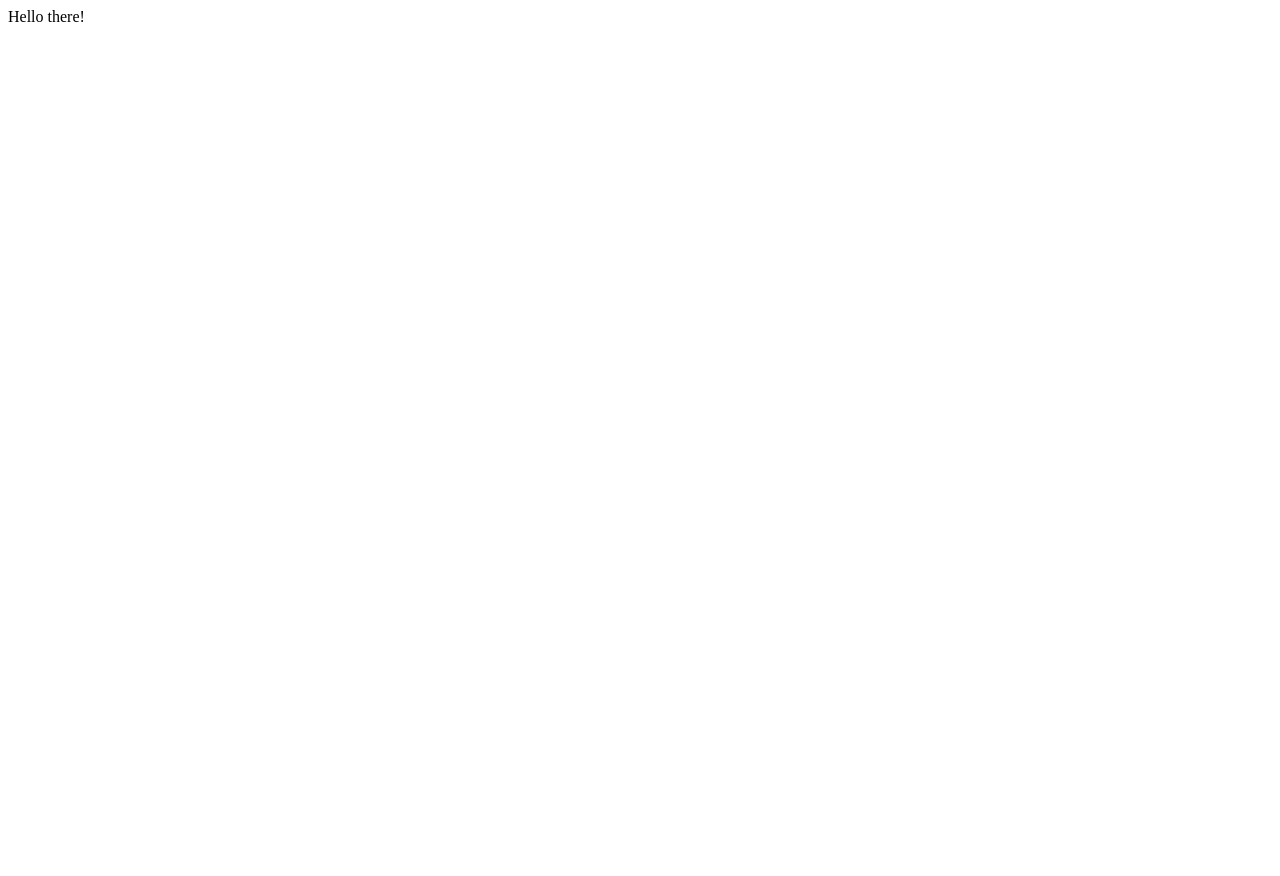
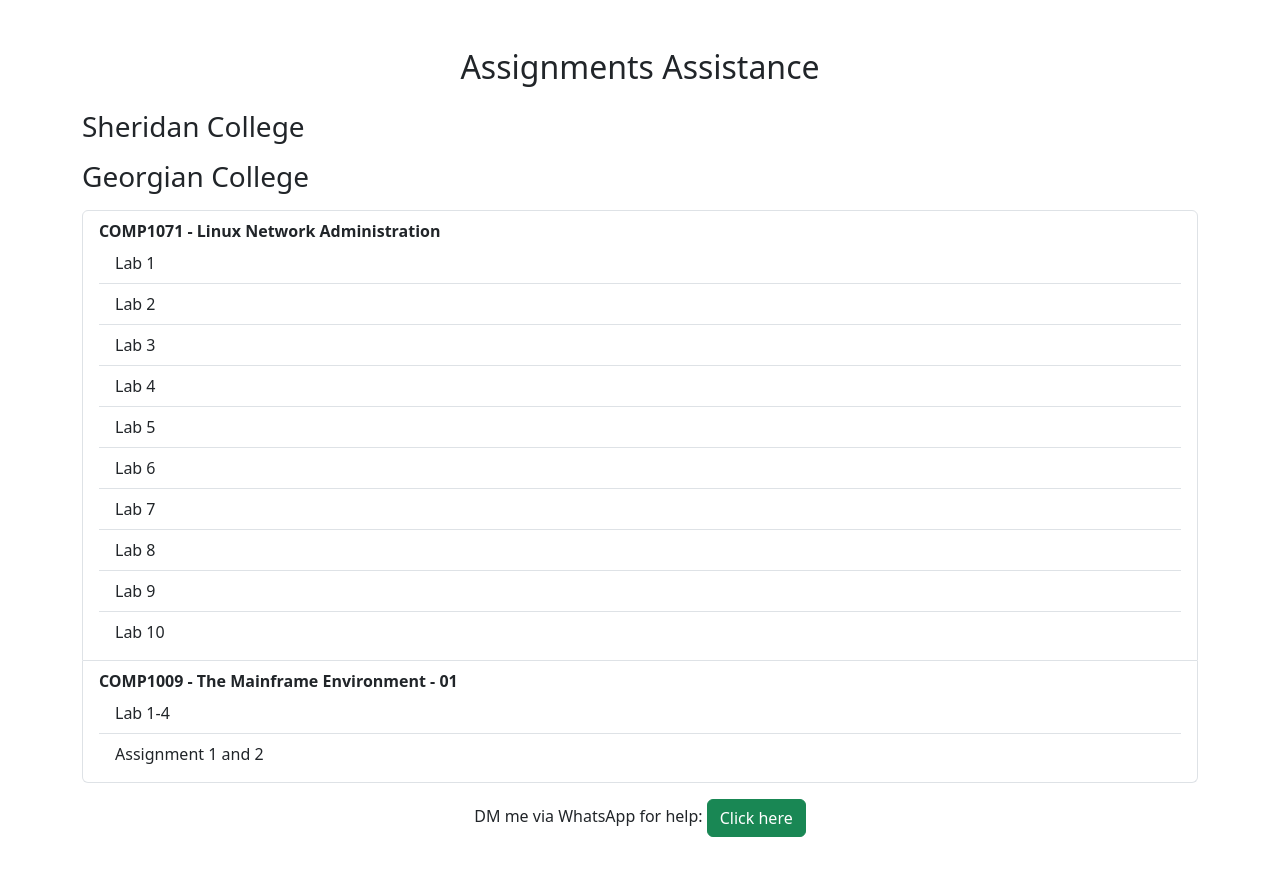
Before and after one commit to mutumbutuku/mutumbutuku.github.io, a plain HTML site: page index.html in a window 1280 px wide. Before the commit the page ends 800 px from the top, so only its background shows below. Drawn offline with nearby package versions, Linux system fonts and the light colour scheme.

Commit message:
Update index.html

```diff
--- a/index.html
+++ b/index.html
@@ -1 +1,49 @@
-<html>Hello there!</html>
+<!DOCTYPE html>
+<html lang="en">
+<head>
+    <meta charset="UTF-8">
+    <meta name="viewport" content="width=device-width, initial-scale=1.0">
+    <title>Assignments Assistance</title>
+    <link href="https://cdn.jsdelivr.net/npm/bootstrap@5.3.0-alpha3/dist/css/bootstrap.min.css" rel="stylesheet">
+</head>
+<body>
+    <div class="container my-5">
+        <h2 class="text-center mb-4">Assignments Assistance</h2>
+
+        <h3 class="mb-3">Sheridan College</h3>
+
+        <h3 class="mb-3">Georgian College</h3>
+        <ul class="list-group mb-3">
+            <li class="list-group-item">
+                <strong>COMP1071 - Linux Network Administration</strong>
+                <ul class="list-group list-group-flush">
+                    <li class="list-group-item">Lab 1</li>
+                    <li class="list-group-item">Lab 2</li>
+                    <li class="list-group-item">Lab 3</li>
+                    <li class="list-group-item">Lab 4</li>
+                    <li class="list-group-item">Lab 5</li>
+                    <li class="list-group-item">Lab 6</li>
+                    <li class="list-group-item">Lab 7</li>
+                    <li class="list-group-item">Lab 8</li>
+                    <li class="list-group-item">Lab 9</li>
+                    <li class="list-group-item">Lab 10</li>
+                </ul>
+            </li>
+            <li class="list-group-item">
+                <strong>COMP1009 - The Mainframe Environment - 01</strong>
+                <ul class="list-group list-group-flush">
+                    <li class="list-group-item">Lab 1-4</li>
+                    <li class="list-group-item">Assignment 1 and 2</li>
+                </ul>
+            </li>
+        </ul>
+
+        <p class="text-center">
+            DM me via WhatsApp for help:
+            <a href="https://wa.me/254110096075?text=assignmentsAssistance" class="btn btn-success">Click here</a>
+        </p>
+    </div>
+
+    <script src="https://cdn.jsdelivr.net/npm/bootstrap@5.3.0-alpha3/dist/js/bootstrap.bundle.min.js"></script>
+</body>
+</html>
```
